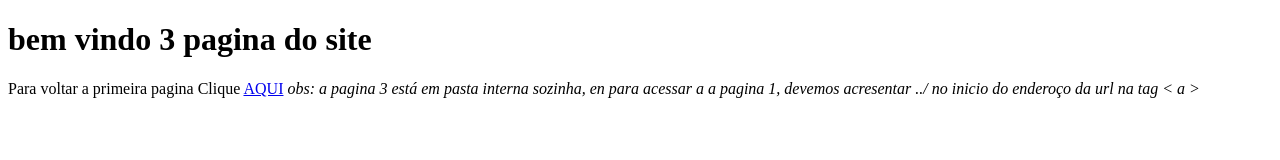
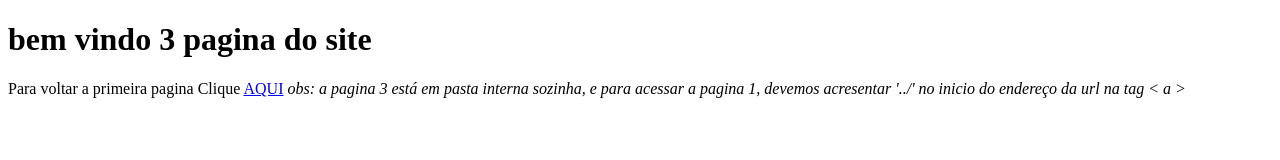
Before and after one commit to RuanSampaio-code/HTML-and-CSS-Journey, a plain HTML site: page Primeiros Passos/010 - links/noticias/pag3.html in a window 1280 px wide. Drawn offline with Linux system fonts and the light colour scheme.

Commit message:
Update pag3.html

```diff
--- a/Primeiros Passos/010 - links/noticias/pag3.html
+++ b/Primeiros Passos/010 - links/noticias/pag3.html
@@ -10,7 +10,7 @@
     <h1>bem vindo 3 pagina do site</h1>
     <p>Para voltar a primeira pagina Clique
         <a href="../index.html"> AQUI</a>
-        <EM>obs: a pagina 3 está em pasta interna sozinha, en para acessar a a pagina 1, devemos acresentar ../ no inicio do enderoço da url na tag &lt; a &gt; </EM>
+        <EM>obs: a pagina 3 está em pasta interna sozinha, e para acessar a  pagina 1, devemos acresentar '../' no inicio do endereço da url na tag &lt; a &gt; </EM>
     </p>
 
 </body>
```
